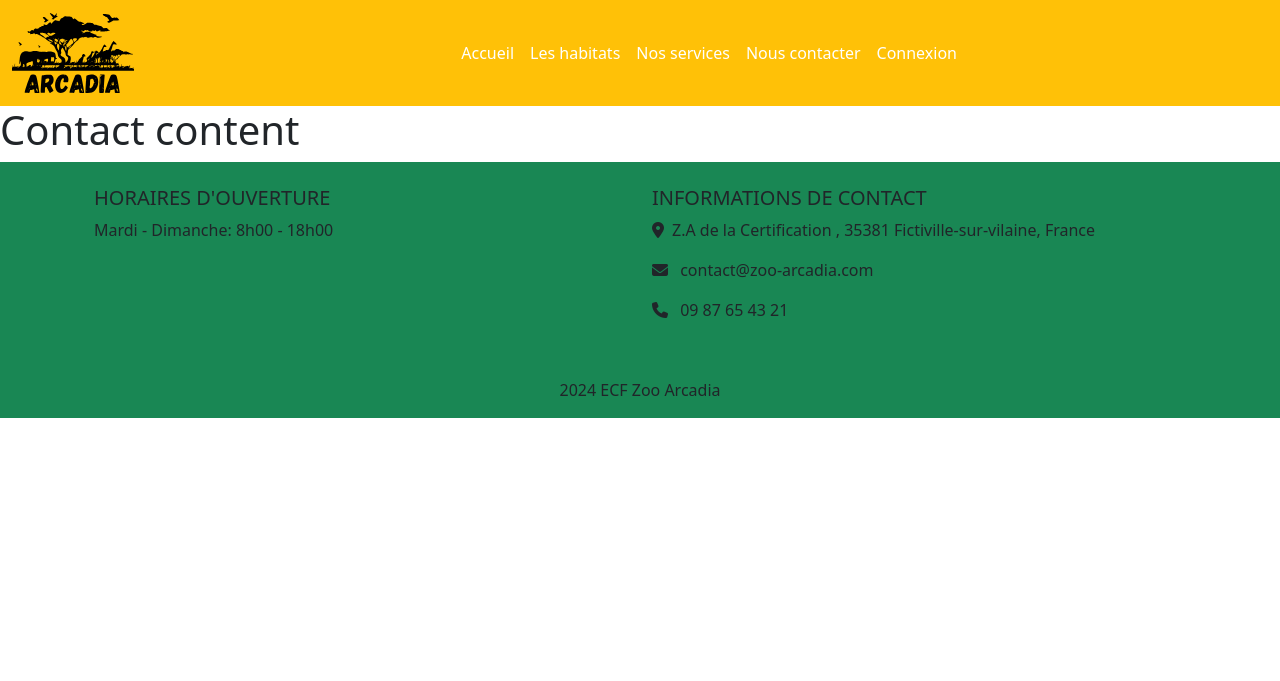
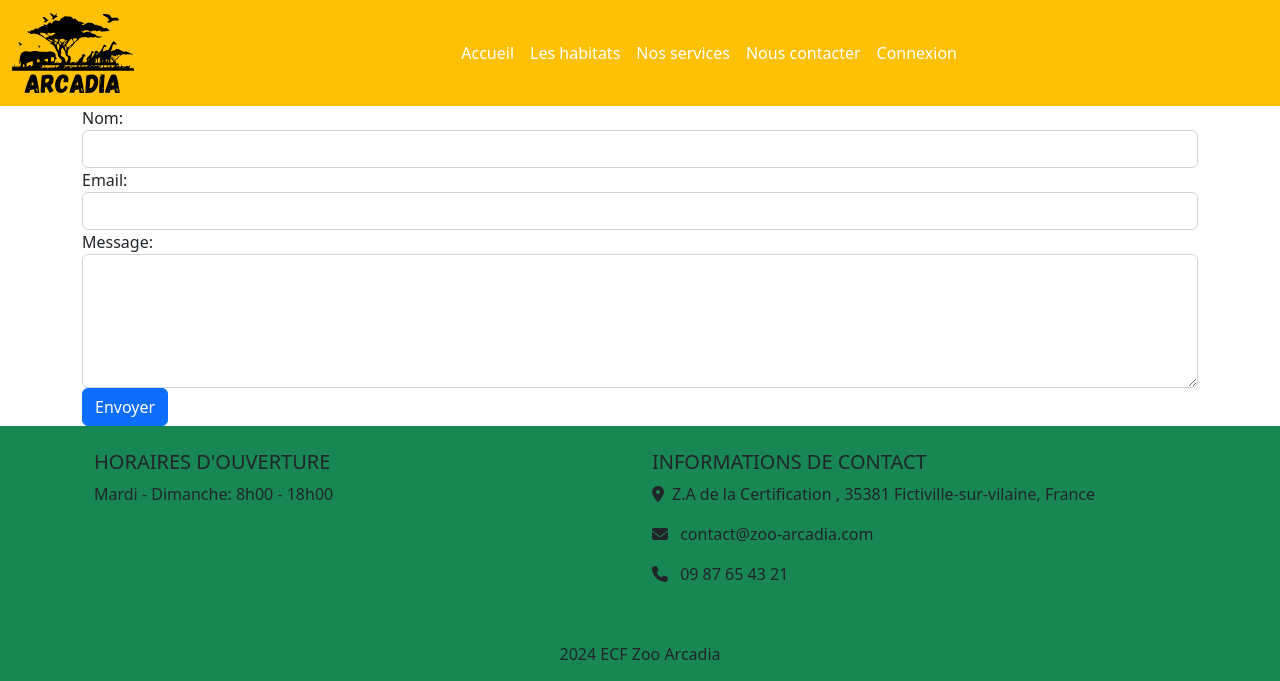
Before and after one commit to gerardsoumabere/ECF_zoo_Arcadia, a PHP site: page /contact in a window 1280 px wide. Shown: the top 681 px of the page. Run offline with PHP 8.4, Linux system fonts and the light colour scheme; some libraries are stand-ins or nearby versions.

Commit message:
Ajout du formulaire de contact

```diff
--- a/app/router.php
+++ b/app/router.php
@@ -29,7 +29,7 @@ $routes = [
         'title' => 'Nos services'
     ],
     '/contact' => [
-        'file' => 'views/contact.php',
+        'file' => 'views/contact_form.php',
         'title' => 'Contact'
     ],
     '/connection' => [
--- a/app/views/contact.php
+++ /dev/null
@@ -1 +0,0 @@
-<h1>Contact content</h1>
--- /dev/null
+++ b/app/views/contact_form.php
@@ -0,0 +1,55 @@
+<?php
+  if ($_SERVER["REQUEST_METHOD"] == "POST") {
+      $name = $_POST["name"];
+      $email = $_POST["email"];
+      $message = $_POST["message"];
+
+      // Adresse e-mail du destinataire
+      $to = "destinataire@example.com";
+
+      // Sujet de l'e-mail
+      $subject = "Message de contact de $name";
+
+      // Contenu de l'e-mail
+      $email_content = "Nom: $name\n";
+      $email_content .= "Email: $email\n\n";
+      $email_content .= "Message:\n$message\n";
+
+      // En-têtes de l'e-mail
+      $headers = "From: $name <$email>";
+
+      // Envoyer l'e-mail
+      if (mail($to, $subject, $email_content, $headers)) {
+          echo '<div class="alert alert-success" role="alert">
+                  Votre message a bien été envoyé. Nous vous répondrons dès que possible.
+                </div>';
+      } else {
+          echo '<div class="alert alert-danger" role="alert">
+                  Désolé, une erreur s\'est produite. Veuillez réessayer plus tard.
+                </div>';
+      }
+  }
+  ?>
+
+<div class="container">
+    <form action="/contact_form.php" method="post">
+        <div class="form-group">
+            <label for="name">Nom:</label>
+            <input type="text" class="form-control" id="name" name="name"
+                required>
+        </div>
+        <div class="form-group">
+            <label for="email">Email:</label>
+            <input type="email" class="form-control" id="email" name="email"
+                required>
+        </div>
+        <div class="form-group">
+            <label for="message">Message:</label>
+            <textarea class="form-control" id="message" name="message" rows="5"
+                required></textarea>
+        </div>
+        <button type="submit" class="btn btn-primary">Envoyer</button>
+    </form>
+</div>
+
+</body>
```
